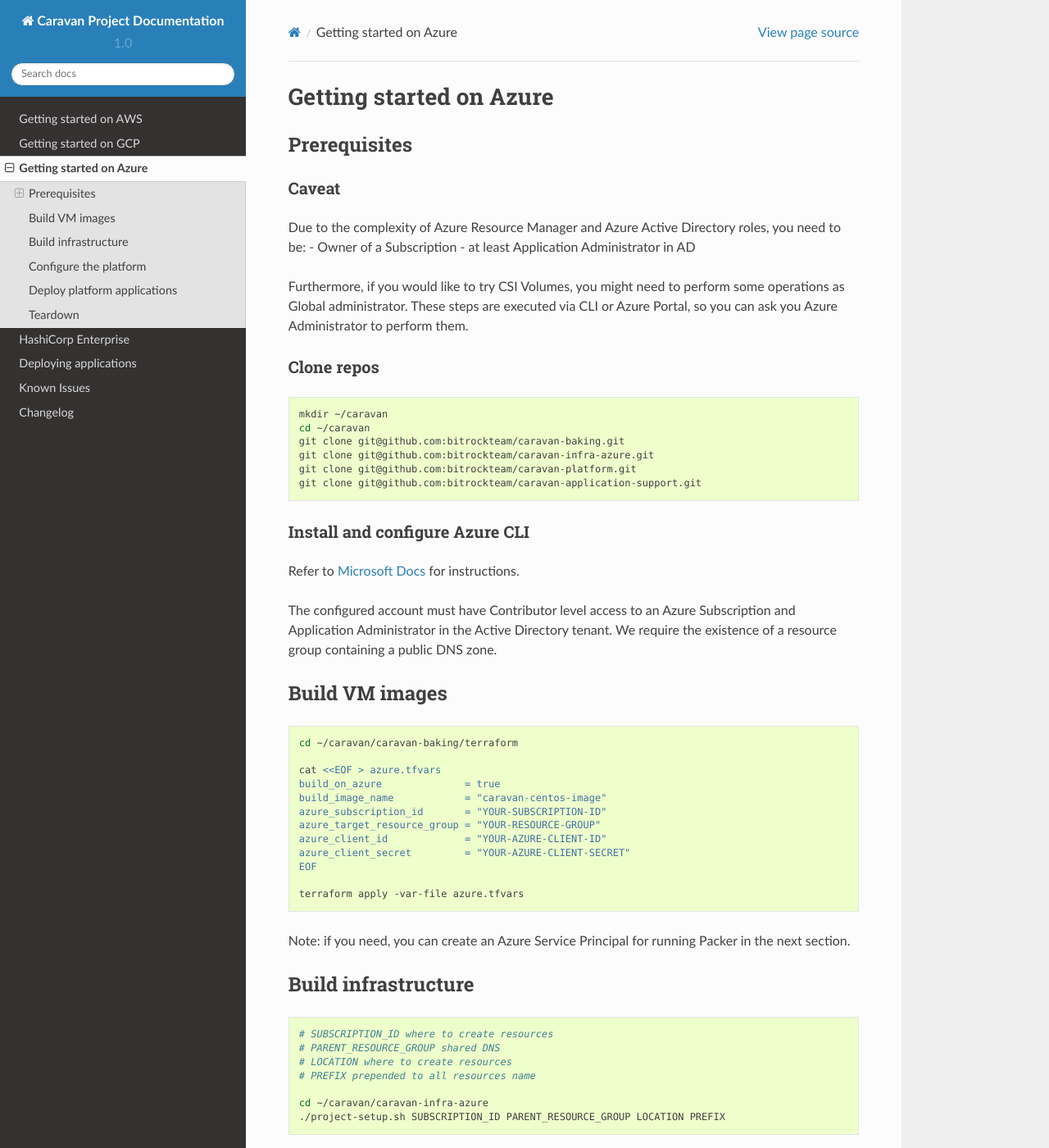
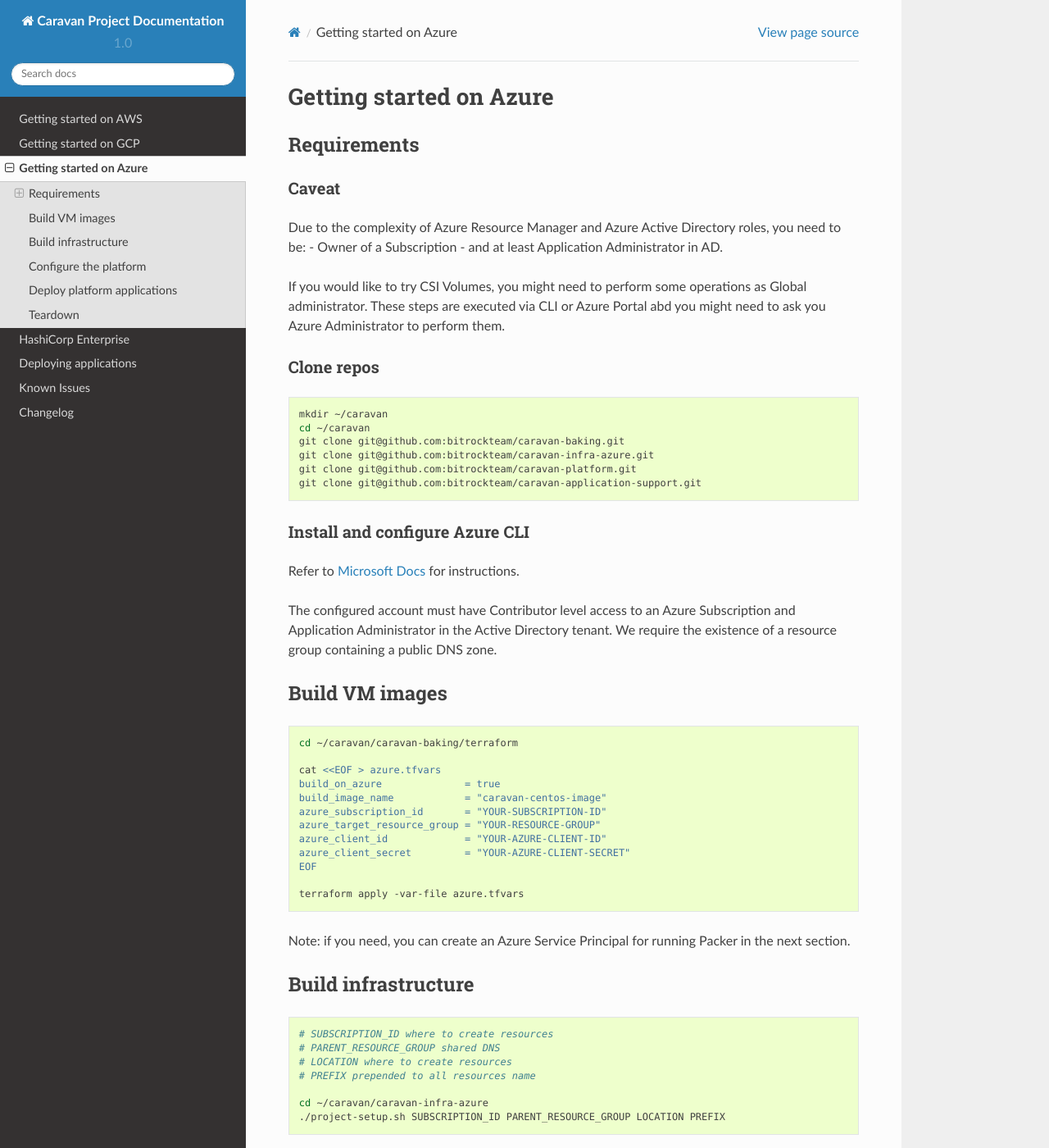
Before and after one commit to bitrockteam/caravanproject, a Sphinx documentation site: the page built from docs/getting-started-on-azure.rst, in a window 1280 px wide and 1400 px high. Shown: the whole window at 82% size. Built offline with Sphinx 7.4.7 and the Read the Docs theme 2.0.0, drawn with Linux system fonts in a browser that asks for light colours; some of the changed text lies outside the part shown.

Commit message:
Update getting-started-on-azure.rst

```diff
--- a/docs/getting-started-on-azure.rst
+++ b/docs/getting-started-on-azure.rst
@@ -1,19 +1,19 @@
 Getting started on Azure
 ########################
 
-Prerequisites
+Requirements
 ~~~~~~~~~~~~~
 
 Caveat
 ^^^^^^
 
 Due to the complexity of Azure Resource Manager and Azure Active
-Directory roles, you need to be: - Owner of a Subscription - at least
-Application Administrator in AD
+Directory roles, you need to be: - Owner of a Subscription - and at least
+Application Administrator in AD.
 
-Furthermore, if you would like to try CSI Volumes, you might need to
+If you would like to try CSI Volumes, you might need to
 perform some operations as Global administrator. These steps are
-executed via CLI or Azure Portal, so you can ask you Azure Administrator
+executed via CLI or Azure Portal abd you might need to ask you Azure Administrator
 to perform them.
 
 Clone repos
@@ -77,10 +77,11 @@ Build infrastructure
 This will create ``azure.tfvars`` and ``backend.tf`` in the current
 directory. You can further edit ``azure.tvars`` with the needed changes.
 For example, you might be interested in setting ``use_le_staging=true``
-for Let’s Encrypt staging endpoint.
+to use for Let’s Encrypt staging endpoint and avoid being rate limited
+if you are going to run certificates request too often initially.
 
 The two helper scripts ``run.sh`` and ``destroy.sh`` can be used to
-fully automate the provisioning and destroy of the entire stack,
+fully automate the provisioning and destroying of the entire stack,
 providing a one-click experience.
 
 To start the provisioning run:
```
